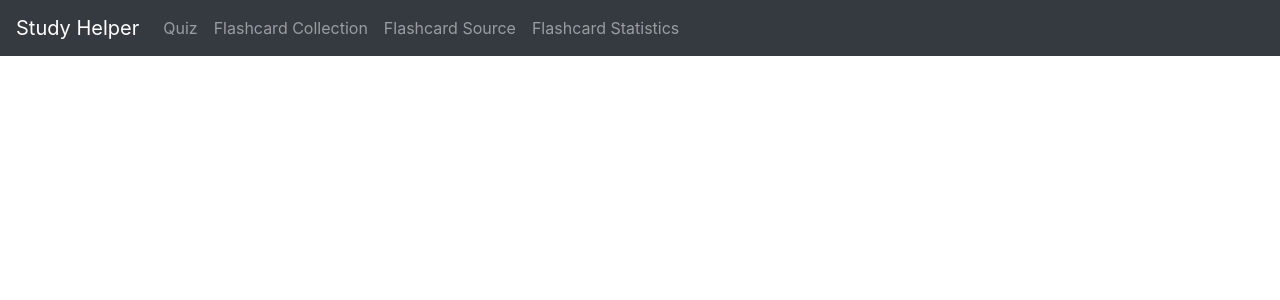
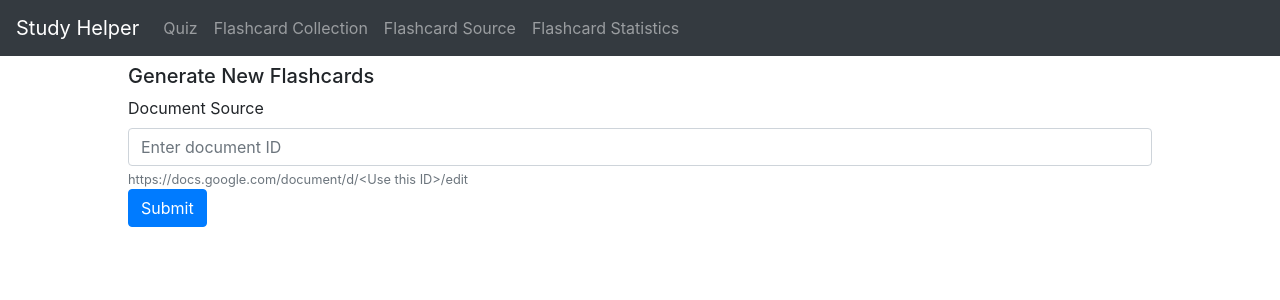
Before and after one commit to Rouxles/Study-Helper, a React (Create React App) app in the folder frontend/: page /source in a window 1280 px wide. Shown: the top 300 px of the page. Built offline with nearby package versions, Linux system fonts and the light colour scheme.

Commit message:
Add design for form to enter document sources

```diff
--- a/frontend/src/App.js
+++ b/frontend/src/App.js
@@ -4,6 +4,7 @@ import 'bootstrap/dist/css/bootstrap.min.css';
 import NavigationBar from "./components/NavigationBar";
 import Quiz from "./components/Quiz"
 import CardList from "./components/CardList"
+import CardSource from "./components/CardSource"
 
 function App() {
   return (
@@ -13,6 +14,7 @@ function App() {
       <Router>
         <Route path="/quiz" component={Quiz}/>
         <Route path="/collection" component={CardList}/>
+        <Route path="/source" component={CardSource}/>
       </Router>
     </div>
   );
--- /dev/null
+++ b/frontend/src/components/CardSource.js
@@ -0,0 +1,25 @@
+import React from 'react';
+import 'bootstrap/dist/css/bootstrap.min.css';
+import {Form, Button} from "react-bootstrap";
+
+const API_URL = "http://0.0.0.0:8000"
+
+export default class CardSource extends React.Component {
+    render() {
+        return (
+            <Form style={{width: "80vw", margin: "auto", marginTop: "1vh"}}>
+                <h5>Generate New Flashcards</h5>
+                <Form.Group controlId="documentSource">
+                    <Form.Label>Document Source</Form.Label>
+                    <Form.Control type="text" placeholder="Enter document ID"/>
+                    <Form.Text className="text-muted">
+                        https://docs.google.com/document/d/{"<"}Use this ID{">"}/edit
+                    </Form.Text>
+                    <Button variant="primary" type="submit">
+                        Submit
+                    </Button>
+                </Form.Group>
+            </Form>
+        )
+    }
+}
```
